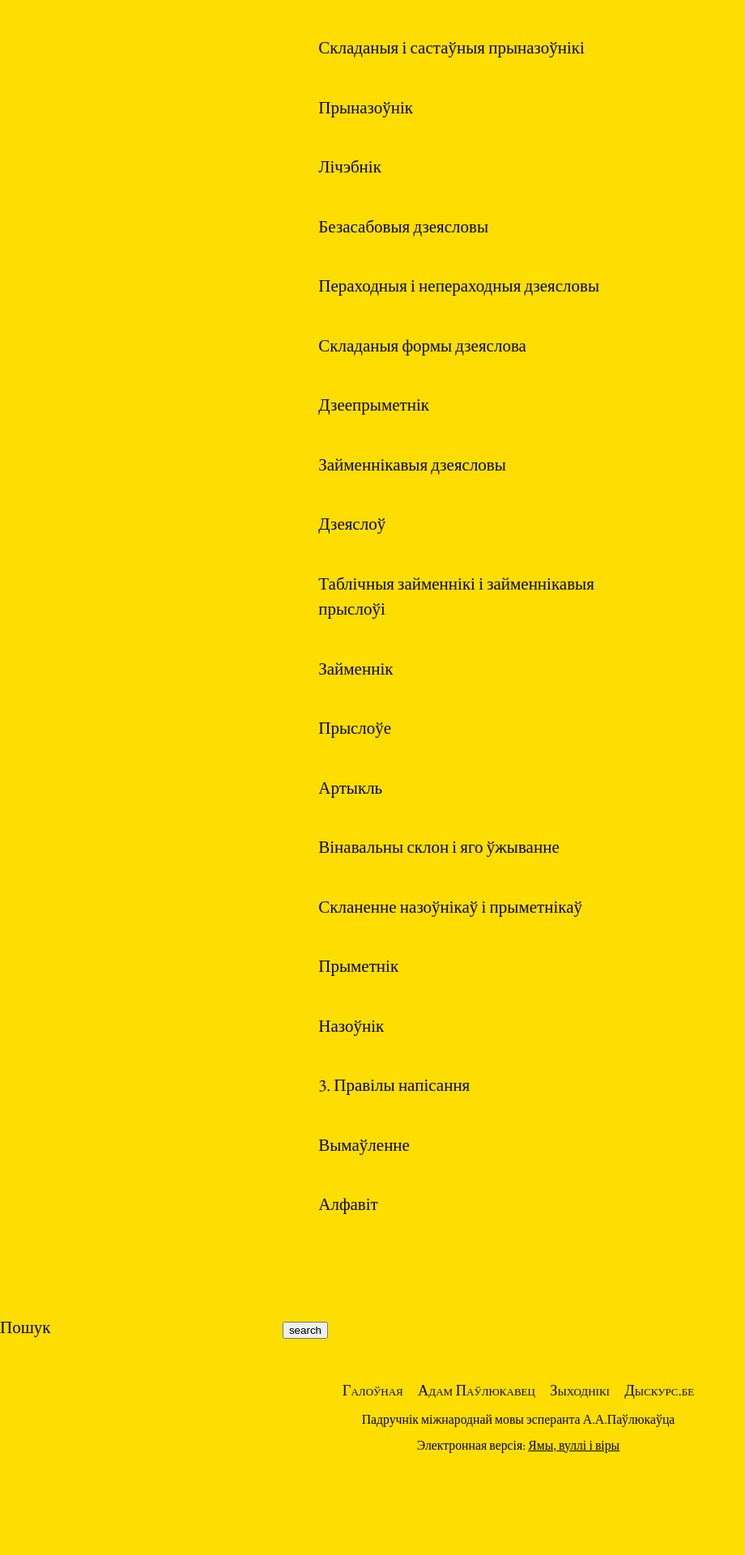
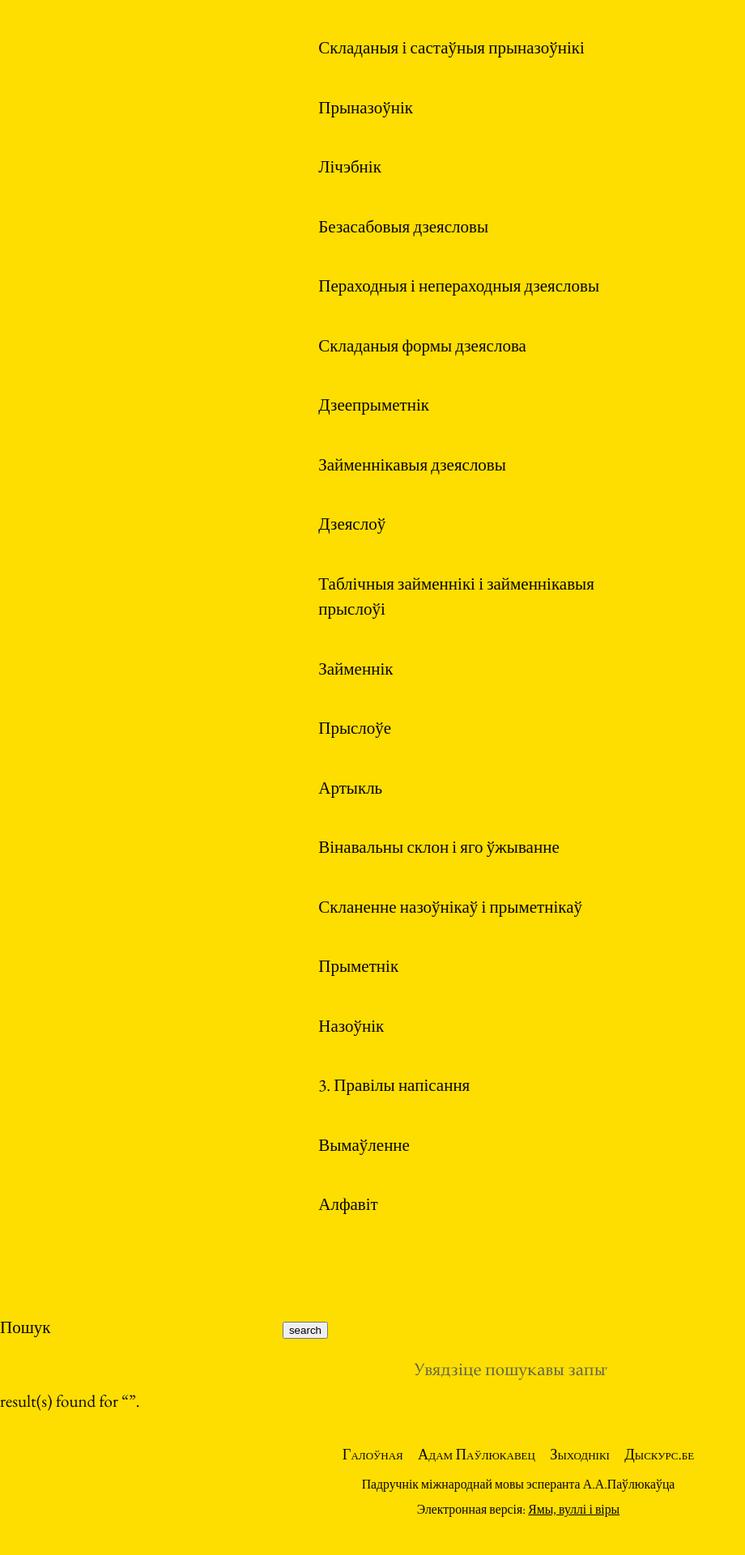
Before and after one commit to skaivolas/mir, a Jekyll site: the page built from index.html, in a window 1280 px wide. Shown: the part 1826-3746 px from the top of the page at 81% size, without its empty margins (0-920 px from the left). Built offline with Jekyll 4.4.1, drawn with Linux system fonts in a browser that asks for light colours; the list of posts is cut into pages by our own code; before the commit the page ends 3666 px from its top, so only the background shows below that.

Commit message:
Update search.html

```diff
--- a/_includes/search.html
+++ b/_includes/search.html
@@ -3,3 +3,13 @@
   <input type="text" id="search__input" name="q">
   <input type="submit" value="search">
 </form>
+
+  <form method="get" id="search" action="/search" data-search-form>
+    <input type="search" name="q" id="search__input" placeholder="Увядзіце пошукавы запыт" data-search-input autocomplete="off"/>
+  </form>
+
+  <!-- Search results placeholder -->
+  <p data-search-found>
+    <span data-search-found-count></span> result(s) found for &ldquo;<span data-search-found-term></span>&rdquo;.
+  </p>
+  <div data-search-results></div>
```
